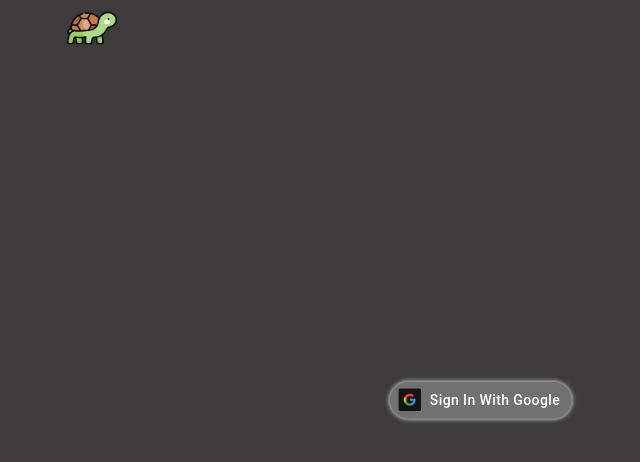
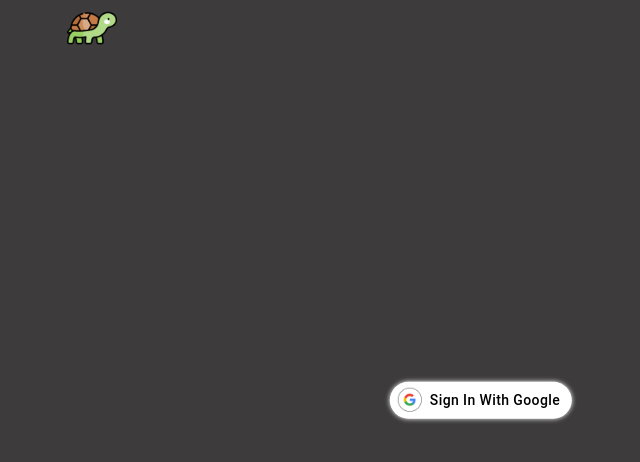
Before and after one commit to H4K3R13/turtle, a React (Vite) app: page / in a window 1280 px wide. Shown: the top 462 px of the page, without its empty margins (159-799 px from the left). Built offline with nearby package versions, Linux system fonts and the light colour scheme.

Commit message:
Added new logo , Changed Label color 🦠

```diff
--- a/src/components/Form.jsx
+++ b/src/components/Form.jsx
@@ -125,7 +125,14 @@ const Form = (props) => {
           onChange={handleUrlChange}
           fullWidth
           margin="normal"
-          sx={{ backgroundColor: "white", borderRadius: ".5rem", marginTop: "1rem" }}
+          InputLabelProps={{
+            style: { color: "green" },
+          }}
+          sx={{
+            backgroundColor: "white",
+            borderRadius: ".5rem",
+            marginTop: "1rem",
+          }}
         />
         <Select
           isMulti
@@ -134,7 +141,7 @@ const Form = (props) => {
           value={selectedTags}
           onKeyDown={handleKeyDown}
           placeholder="Type or select tags..."
-          sx={{ borderRadius: ".5rem",marginTop: "0.5rem" }}
+          sx={{ borderRadius: ".5rem", marginTop: "0.5rem" }}
           styles={{
             control: (provided) => ({
               ...provided,
@@ -155,7 +162,7 @@ const Form = (props) => {
           sx={{
             backgroundColor: "green",
             borderRadius: ".5rem",
-            marginTop: "0.5rem"
+            marginTop: "0.5rem",
           }}
         >
           Add
--- a/src/components/Login.jsx
+++ b/src/components/Login.jsx
@@ -105,8 +105,8 @@ const Login = () => {
           borderRadius: "10rem",
           cursor: "pointer",
           boxShadow: "0px 0px 5px 0px rgba(255, 255, 255, 0.993)",
-          backgroundColor: "#717171",
-          color: "#ffffff",
+          backgroundColor: "#ffffff",
+          color: "#000000",
           textTransform: "none", // Prevent text from being displayed in all caps
         }}
         startIcon={
```
Also changed, not shown: src/components/googleIcon.png.
